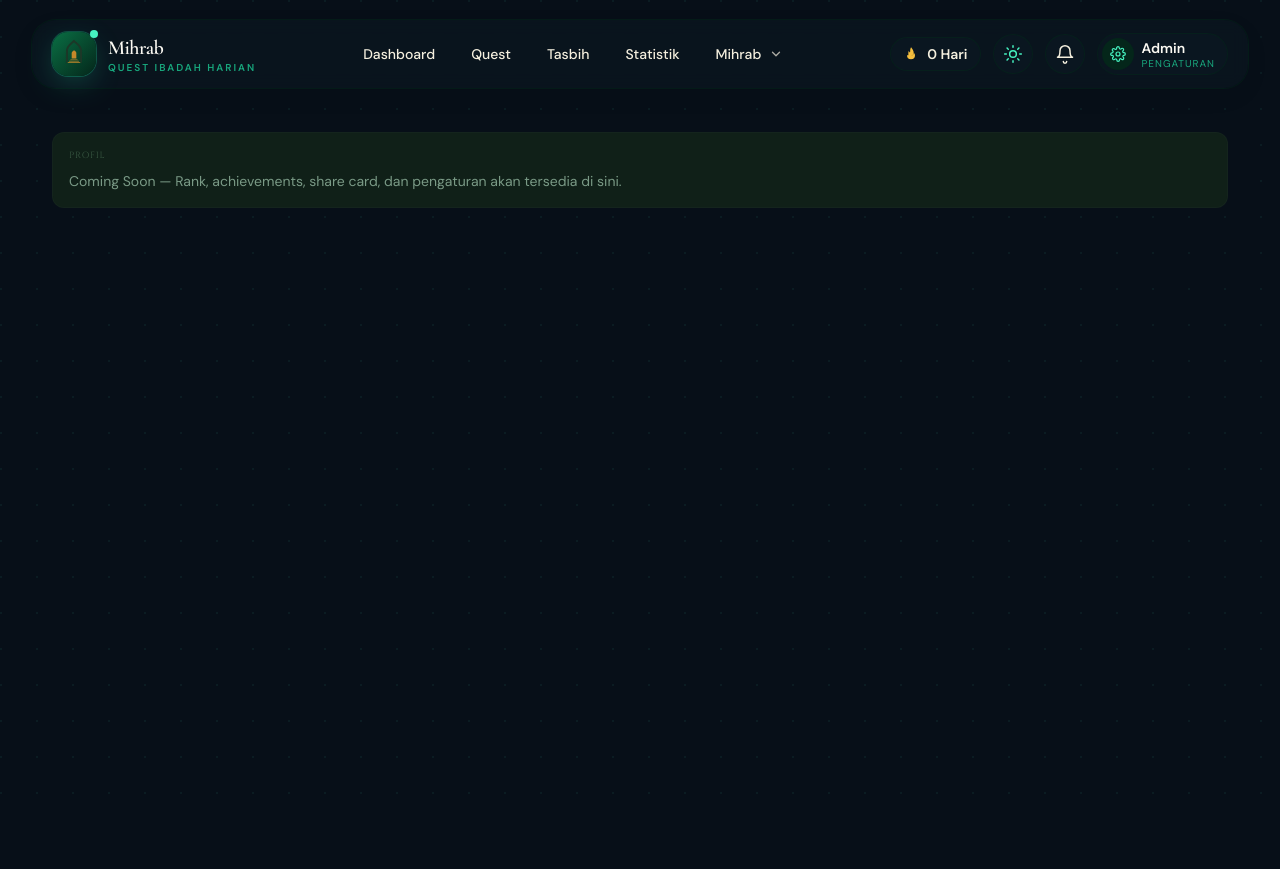
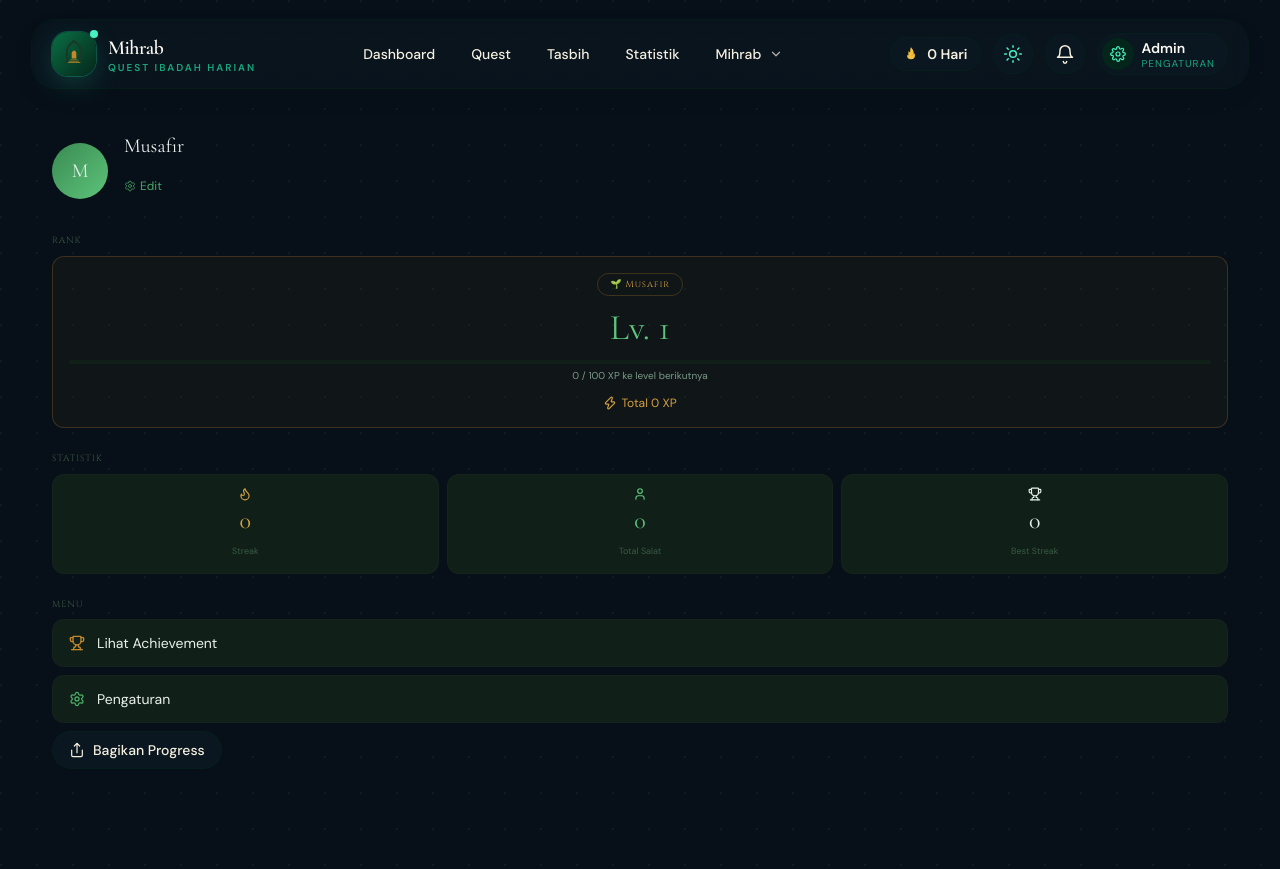
Before and after one commit to airi-drop/MuslimTask, a Next.js app: page /profil in a window 1280 px wide. Before the commit the page ends 800 px from the top, so only its background shows below. Built offline with nearby package versions, Linux system fonts and the light colour scheme.

Commit message:
feat: PRD Phase 8  Tab Profil (rank card, stats row, achievement/settings links, share button)

```diff
--- a/src/app/profil/page.tsx
+++ b/src/app/profil/page.tsx
@@ -1,18 +1,179 @@
 "use client";
 
+import { useEffect, useState } from "react";
+import Link from "next/link";
+import { User, Trophy, Settings, Flame, Zap } from "lucide-react";
+
 import Card from "@/components/ui/Card";
+import Badge from "@/components/ui/Badge";
+import ProgressBar from "@/components/ui/ProgressBar";
+import { ShareCardButton } from "@/components/ShareCardButton";
+
+import { cn } from "@/lib/utils";
+import { loadProgress, levelFromXp, type Progress } from "@/lib/progress";
+import { loadSettings, displayName, type Settings as SettingsType } from "@/lib/settings";
+import type { ShareCardData } from "@/lib/share";
+
+/* ---------- Rank tiers ---------- */
+
+function getRankInfo(level: number): { title: string; emoji: string } {
+  if (level >= 20) return { title: "Wali Ibadah", emoji: "👑" };
+  if (level >= 15) return { title: "Hafiz Istiqamah", emoji: "💪" };
+  if (level >= 10) return { title: "Mujahid Ruhani", emoji: "🔥" };
+  if (level >= 5) return { title: "Murid Setia", emoji: "⭐" };
+  return { title: "Musafir", emoji: "🌱" };
+}
+
+/* ---------- Helpers ---------- */
+
+function totalPrayers(p: Progress): number {
+  return Object.values(p.history).reduce(
+    (acc, rec) => acc + rec.prayers.length,
+    0,
+  );
+}
+
+/* ---------- Page ---------- */
 
 export default function ProfilPage() {
+  const [progress, setProgress] = useState<Progress | null>(null);
+  const [settings, setSettings] = useState<SettingsType | null>(null);
+
+  useEffect(() => {
+    setProgress(loadProgress());
+    setSettings(loadSettings());
+  }, []);
+
+  if (!progress || !settings) return null;
+
+  const name = displayName(settings);
+  const { level, intoLevel, toNext } = levelFromXp(progress.totalXp);
+  const xpPercent = (intoLevel / (intoLevel + toNext)) * 100;
+  const rank = getRankInfo(level);
+  const prayers = totalPrayers(progress);
+
+  const shareData = (): ShareCardData => ({
+    username: name,
+    streak: progress.streak,
+    bestStreak: progress.bestStreak,
+    level,
+    totalXp: progress.totalXp,
+    todayXp: progress.todayXp,
+    prayedCount: prayers,
+    prayerTarget: 5,
+  });
+
   return (
-    <div className="px-5 py-6">
-      <Card>
-        <h1 className="font-ornament text-[9px] uppercase tracking-widest text-text-muted mb-2">
-          PROFIL
-        </h1>
-        <p className="font-sans text-sm text-text-secondary">
-          Coming Soon — Rank, achievements, share card, dan pengaturan akan tersedia di sini.
+    <div className="px-5 py-6 pb-20 space-y-6">
+      {/* ── Profile Header ── */}
+      <div className="flex items-center gap-4">
+        <div className="flex h-14 w-14 items-center justify-center rounded-full bg-gradient-to-br from-green-main to-green-glow">
+          <span className="font-display text-xl text-text-primary">
+            {name.charAt(0).toUpperCase()}
+          </span>
+        </div>
+        <div className="flex-1 min-w-0">
+          <h1 className="font-display text-xl text-text-primary truncate">
+            {name}
+          </h1>
+          <Link
+            href="/settings"
+            className="inline-flex items-center gap-1 text-xs text-green-light mt-0.5 min-h-[48px] py-2"
+          >
+            <Settings size={12} strokeWidth={1.5} />
+            <span>Edit</span>
+          </Link>
+        </div>
+      </div>
+
+      {/* ── Rank Section ── */}
+      <section>
+        <p className="font-ornament text-[9px] uppercase tracking-widest text-text-muted mb-2">
+          RANK
         </p>
-      </Card>
+        <Card variant="gold" className="flex flex-col items-center text-center gap-3">
+          <Badge variant="rank">
+            {rank.emoji} {rank.title}
+          </Badge>
+          <span className="font-display text-4xl text-green-glow">
+            Lv. {level}
+          </span>
+          <div className="w-full space-y-1">
+            <ProgressBar value={xpPercent} color="gold" height="sm" />
+            <p className="text-[10px] font-sans text-text-secondary text-center">
+              {intoLevel} / {intoLevel + toNext} XP ke level berikutnya
+            </p>
+          </div>
+          <div className="flex items-center gap-1">
+            <Zap size={14} className="text-gold-light" />
+            <span className="text-xs font-sans text-gold-light">
+              Total {progress.totalXp} XP
+            </span>
+          </div>
+        </Card>
+      </section>
+
+      {/* ── Stats Row ── */}
+      <section>
+        <p className="font-ornament text-[9px] uppercase tracking-widest text-text-muted mb-2">
+          STATISTIK
+        </p>
+        <div className="grid grid-cols-3 gap-2">
+          <div className="bg-bg-surface border border-text-ghost/30 rounded-xl p-3 text-center">
+            <Flame size={14} className="mx-auto text-gold-light mb-1" />
+            <span className="font-display text-2xl text-gold-light block">
+              {progress.streak}
+            </span>
+            <span className="text-[9px] font-sans text-text-muted">Streak</span>
+          </div>
+          <div className="bg-bg-surface border border-text-ghost/30 rounded-xl p-3 text-center">
+            <User size={14} className="mx-auto text-green-glow mb-1" />
+            <span className="font-display text-2xl text-green-glow block">
+              {prayers}
+            </span>
+            <span className="text-[9px] font-sans text-text-muted">Total Salat</span>
+          </div>
+          <div className="bg-bg-surface border border-text-ghost/30 rounded-xl p-3 text-center">
+            <Trophy size={14} className="mx-auto text-text-primary mb-1" />
+            <span className="font-display text-2xl text-text-primary block">
+              {progress.bestStreak}
+            </span>
+            <span className="text-[9px] font-sans text-text-muted">Best Streak</span>
+          </div>
+        </div>
+      </section>
+
+      {/* ── Quick Links ── */}
+      <section>
+        <p className="font-ornament text-[9px] uppercase tracking-widest text-text-muted mb-2">
+          MENU
+        </p>
+        <div className="space-y-2">
+          <Link
+            href="/achievement"
+            className={cn(
+              "flex items-center gap-3 bg-bg-surface border border-text-ghost/30 rounded-xl px-4 min-h-[48px]",
+              "text-sm font-sans text-text-primary active:scale-[0.97] transition-transform duration-75",
+            )}
+          >
+            <Trophy size={16} className="text-gold-main" />
+            <span>Lihat Achievement</span>
+          </Link>
+          <Link
+            href="/settings"
+            className={cn(
+              "flex items-center gap-3 bg-bg-surface border border-text-ghost/30 rounded-xl px-4 min-h-[48px]",
+              "text-sm font-sans text-text-primary active:scale-[0.97] transition-transform duration-75",
+            )}
+          >
+            <Settings size={16} className="text-green-light" />
+            <span>Pengaturan</span>
+          </Link>
+          <div className="flex items-center">
+            <ShareCardButton data={shareData} label="Bagikan Progress" />
+          </div>
+        </div>
+      </section>
     </div>
   );
 }
```
